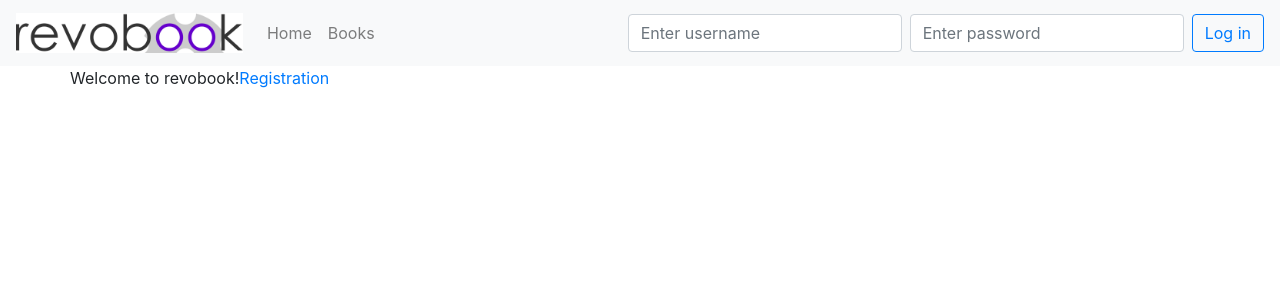
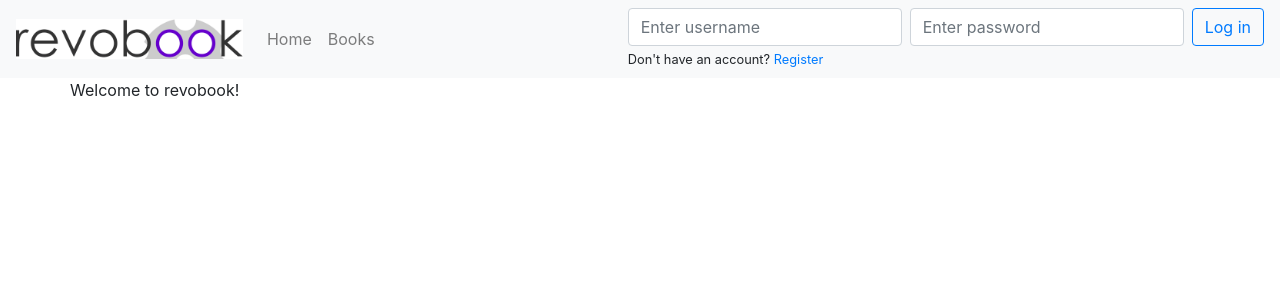
Before and after one commit to aaakulchyk/project1, a Flask app: page / in a window 1280 px wide. Shown: the top 300 px of the page. Run offline with Flask 2, Linux system fonts and the light colour scheme; some libraries are stand-ins or nearby versions.

Commit message:
Moved anchor for registration page

```diff
--- a/templates/home.html
+++ b/templates/home.html
@@ -3,6 +3,5 @@
 {% block content %}
 <div class="row">
     <p>Welcome to revobook!</p>
-    <a href="{{ url_for('register') }}">Registration</a>
 </div>
 {% endblock %}
--- a/templates/layout.html
+++ b/templates/layout.html
@@ -30,6 +30,7 @@
                 <a class="nav-link" href="#">Books</a>
               </li>
             </ul>
+            <div>
               <form class="form-inline my-2 my-lg-0" action="{{ url_for('login') }}" method="post">
                 {% if session['user_id'] %}
                 <p>{{ session['username'] }}</p>
@@ -40,6 +41,12 @@
                 <button type="submit" class="btn btn-outline-primary">Log in</button>
                 {% endif %}
               </form>
+              {% if not session['user_id'] %}
+              <div>
+                <small>Don't have an account? <a href="{{ url_for('register') }}">Register</a></small>
+              </div>
+            {% endif %}
+            </div>
           </div>
         </nav>
       </header>
```
Also changed, not shown: 2 other files. Lines whose indentation alone changed are shown as unchanged.
